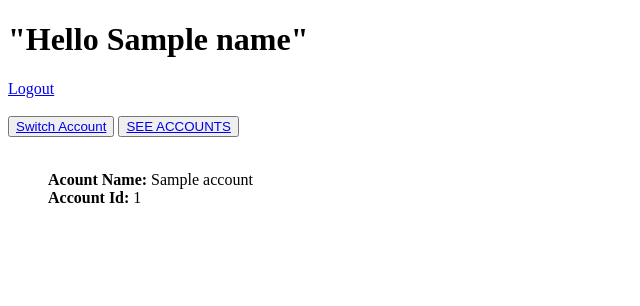
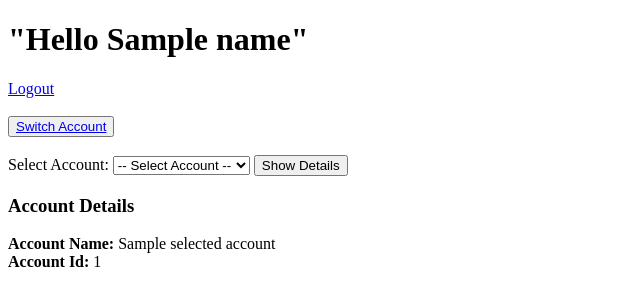
Before and after one commit to ketulsimp/GMC-Assignment, a FastAPI app: template task-1/templates/hello.html in a window 1280 px wide. Shown: the top 306 px of the page, without its empty margins (0-640 px from the left). Run offline with FastAPI, Linux system fonts and the light colour scheme; the template is opened without the code that fills it: most values are stand-ins (such as "Sample title", 1, 10 or a date in 2020).

Commit message:
Task -1 & 2 completed

```diff
--- a/task-1/config/settings.py
+++ b/task-1/config/settings.py
@@ -2,6 +2,6 @@ class Settings:
     ACCESS_TOKEN_EXPIRY_MINUTES=15
     REFRESH_TOKEN_EXPIRY_DAYS=5
     ALGORITHM='HS256'
-    MONGO_URI='mongodb://localhost:27017'
+    MONGO_URI='mongodb://mongo:27017'
 
 settings=Settings()
--- a/task-1/database/db.py
+++ b/task-1/database/db.py
@@ -7,3 +7,4 @@ client=AsyncIOMotorClient(uri)
 db=client['task-1']
 users=db['users']
 oauth_tokens=db['oauth_tokens']
+merchant_accounts=db['merchant_accounts']
--- a/task-1/main.py
+++ b/task-1/main.py
@@ -1,13 +1,13 @@
-from fastapi import FastAPI,Request,Depends,HTTPException
+from fastapi import FastAPI,Request,Form
 from routers.auth import router
 from dotenv import load_dotenv
 from fastapi.responses import RedirectResponse
-from database.db import users,oauth_tokens
+from database.db import merchant_accounts,oauth_tokens
 from fastapi.templating import Jinja2Templates
-from utils.jwt import verify_user,verify_manual_user
-from datetime import datetime,timedelta,timezone
+from utils.jwt import verify_user
+from datetime import datetime
 from utils.refresh import refresh_access_token
-import requests
+import httpx
 
 load_dotenv()
 
@@ -17,52 +17,83 @@ app.include_router(router)
 templates=Jinja2Templates(directory='templates')
 
 @app.get('/welcome')
-async def welcome_google(request:Request):
+async def welcome_google(request: Request):
+    token = request.cookies.get('token')
+    if not token:
+        return RedirectResponse('/login')
+
+    user=await verify_user(token)
+    email=user.get('email')
+    name=user.get('name')
+
+    query=await oauth_tokens.find_one({'email': email})
+    if not query:
+        return RedirectResponse('/login')
+
+    access_token = query['access_token']
+    if datetime.now() > query['expiry']:
+        access_token = await refresh_access_token(email, query['refresh_token'])
+    return templates.TemplateResponse(name='hello.html', context={'name': name},request=request)
+
+@app.api_route("/merchant/accounts",methods=['POST','GET'])
+async def list_accounts(request:Request,account_id:str=Form(None)):
+    url = "https://merchantapi.googleapis.com/accounts/v1/accounts"
+    token = request.cookies.get('token')
+    if not token:
+        return RedirectResponse('/login')
+
+    user=await verify_user(token)
+    email=user.get('email')
+    name=user.get('name')
+    data=await oauth_tokens.find_one({'email':email})
+    access_token=data['access_token']
+    if not access_token:
+        return {"message":'No merchant account'}
+
+    headers = {"Authorization": f"Bearer {access_token}"}
+
+    async with httpx.AsyncClient() as client:
+        response = await client.get(url, headers=headers)
+
+    message='Accounts not found'
+    data = response.json()
+
+    if data.get('error'):
+        return templates.TemplateResponse(name='hello.html',context={'name':name,'message':'Account is not google authenticated'},request=request)
+
+    if not data:
+        await merchant_accounts.update_one({'email':email},{'$set':{'accounts':'No accounts found'}},upsert=True)
+        return templates.TemplateResponse(name='hello.html',context={'name':name,'message':message},request=request)
+
+    accounts = data["accounts"]
+    print(accounts)
+    await merchant_accounts.update_one({'email':email},{'$set':{'accounts':accounts}},upsert=True)
+    if account_id:
+        await merchant_accounts.update_one({'email':email},{'$set':{'selected_account':account_id}})
+        selected_id=account_id
+
+    else:
+        selected_doc=await merchant_accounts.find_one({'email':email},{'selected_account':1})
+        selected_id=selected_doc.get('selected_account') if selected_doc else None
+        if not selected_id and accounts:
+            selected_id=str(accounts[0]['accountId'])
+            await merchant_accounts.update_one({'email':email},{"$set":{'selected_account':selected_id}},upsert=True)
+
+    for acc in accounts:
+        if str(acc["accountId"]) == str(selected_id):
+            selected_account = acc
+            break
+    return templates.TemplateResponse(name='hello.html',context={'responses':accounts,'name':name,'selected_account':selected_account,'selected_id':selected_id},request=request)
+
+
+@app.api_route('/welcome/manual',methods=['POST','GET'])
+async def welcome_manual(request:Request):
     token=request.cookies.get('token')
     if not token:
         RedirectResponse('/login')
-    payload=await verify_user(token)
-    email=payload.get('email')
-    name=payload.get('name')
-    query=await oauth_tokens.find_one({'email':email})
-    if datetime.now()>query['expiry']:
-        refresh_access_token(email,query['refresh_token'])
-    return templates.TemplateResponse(name='hello.html',context={'name':name},request=request)
-
-
-
-@app.get("/merchant/accounts")
-async def list_accounts(request:Request):
-    url = "https://merchantapi.googleapis.com/accounts/v1/accounts"
-    token=request.cookies.get('token')
-    payload=await verify_user(token)
-    email=payload.get('email')
-    name=payload.get('name')
-    data=await oauth_tokens.find_one({'email':email})
-    access_token=data['access_token']
-    headers = {
-        "Authorization": f"Bearer {access_token}"
-    }
-    response = requests.get(url, headers=headers)
-    message='Accounts not found'
-    data = response.json()
-    if not data:
-        return templates.TemplateResponse(name='hello.html',context={'name':name,'message':message},request=request)
-
-    accounts = data["accounts"]
-
-    return templates.TemplateResponse(name='hello.html',context={'responses':accounts,'name':name},request=request)
-
-
-@app.get('/welcome/manual')
-async def welcome_manual(request:Request,user:dict=Depends(verify_manual_user)):
-    token=request.cookies.get('token')
-    print(user)
-    if not token:
-        RedirectResponse('/login')
     try:
-        payload=await verify_user(token)
-        name=payload.get('name')
+        user=await verify_user(token)
+        name=user['name']
     except Exception as e:
         raise Exception(e)
 
--- a/task-1/routers/auth.py
+++ b/task-1/routers/auth.py
@@ -7,7 +7,7 @@ from database.db import users
 import bcrypt
 import httpx
 from database.db import users,oauth_tokens
-from utils.jwt import create_access_token,verify_user
+from utils.jwt import create_access_token,verify_user,create_refresh_token
 from datetime import datetime,timedelta
 
 load_dotenv()
@@ -44,8 +44,10 @@ async def login_user(email:str=Form(),password:str=Form()):
     if not query or not bcrypt.checkpw(password.encode(),query['password'].encode()):
         raise HTTPException(401,detail='Invalid credentials')
     response=RedirectResponse(url='/welcome/manual')
-    token=create_access_token({'sub':email})
-    response.set_cookie('token',token,httponly=True)
+    access_token=create_access_token({'sub':email})
+    refresh_token=create_refresh_token({'sub':email})
+    await oauth_tokens.update_one({'email':email},{'$set':{'access_token':access_token,'refresh_token':refresh_token}},upsert=True)
+    response.set_cookie('token',access_token,httponly=True)
     return response
 
 
@@ -81,14 +83,10 @@ async def auth_callback(code: str):
         query=await users.find_one({'email':email})
         if not query:
             await users.insert_one({'name':user['name'],'email':user['email'],'provider':'google'})
-        query2=await oauth_tokens.find_one({'email':email})
-        if not query2:
-            await oauth_tokens.insert_one({'email':email,'access_token':access_token,'refresh_token':refresh_token,'expiry':datetime.now()+timedelta(seconds=tokens['expires_in'])})
 
-        await oauth_tokens.update_one({'email':email},{"$set":{'access_token':access_token,'refresh_token':refresh_token,'expiry':datetime.now()+timedelta(seconds=tokens['expires_in'])}})
-        token=create_access_token({'sub':email})
+        await oauth_tokens.update_one({'email':email},{"$set":{'access_token':access_token,'refresh_token':refresh_token,'expiry':datetime.now()+timedelta(seconds=tokens['expires_in'])}},upsert=True)
         response=RedirectResponse(url='/welcome')
-        response.set_cookie('token',token,httponly=True)
+        response.set_cookie('token',access_token,httponly=True)
 
         return response
 
--- a/task-1/templates/hello.html
+++ b/task-1/templates/hello.html
@@ -11,18 +11,29 @@
     <br>
     <br>
     <button><a href="/switch">Switch Account</a></button>
-    <button><a href="/merchant/accounts">SEE ACCOUNTS</a></button>
+    <!-- <button><a href="/merchant/accounts">SEE ACCOUNTS</a></button> -->
     <br>
     <br>
     <span>{{message}}</span>
-    <ul>
-        {% for account in responses %}
-        <strong>Acount Name: </strong>{{account.accountName}}
-        <br>
-        <strong>Account Id: </strong>{{account.accountId}}
-        <br>
-        <br>
-        {%endfor%}
-    </ul>
+
+    <form method="POST" action="/merchant/accounts">
+        <label>Select Account:</label>
+        <select name="account_id">
+            <option value="">-- Select Account --</option>
+            {% for account in responses %}
+                <option value="{{ account.accountId }}">
+                    {{ account.accountName }}
+                </option>
+            {% endfor %}
+        </select>
+
+        <button type="submit">Show Details</button>
+    </form>
+
+    {% if selected_account %}
+        <h3>Account Details</h3>
+        <strong>Account Name:</strong> {{ selected_account.accountName }} <br>
+        <strong>Account Id:</strong> {{ selected_account.accountId }}
+    {% endif %}
 </body>
 </html>
--- a/task-1/utils/refresh.py
+++ b/task-1/utils/refresh.py
@@ -1,16 +1,20 @@
 import httpx
 import os
+from datetime import datetime, timedelta
 from database.db import oauth_tokens
 
-TOKEN_REQUEST_URI="https://oauth2.googleapis.com/token"
-async def refresh_access_token(email:str,code:str):
+TOKEN_REQUEST_URI = "https://oauth2.googleapis.com/token"
+
+async def refresh_access_token(email: str, refresh_token: str):
     async with httpx.AsyncClient() as client:
-        token_response=await client.post(TOKEN_REQUEST_URI,data={
-            'code':code,
+        token_response = await client.post(TOKEN_REQUEST_URI, data={
             'client_id': os.environ['GOOGLE_CLIENT_ID'],
             'client_secret': os.environ['GOOGLE_CLIENT_SECRET'],
-            'refresh_token':'refresh_token',
-            'grant_type': 'authorization_code'
+            'refresh_token': refresh_token,
+            'grant_type': 'refresh_token'
         })
         token=token_response.json()
-        await oauth_tokens.update_one({'email':email},{"$set":{'access_token':token}})
+        access_token=token['access_token']
+
+        await oauth_tokens.update_one({'email': email},{"$set": {'access_token': access_token,'expiry': datetime.now() + timedelta(seconds=token['expires_in'])}})
+        return access_token
```
Also changed, not shown: task-1/utils/jwt.py (+15 -23 lines).
